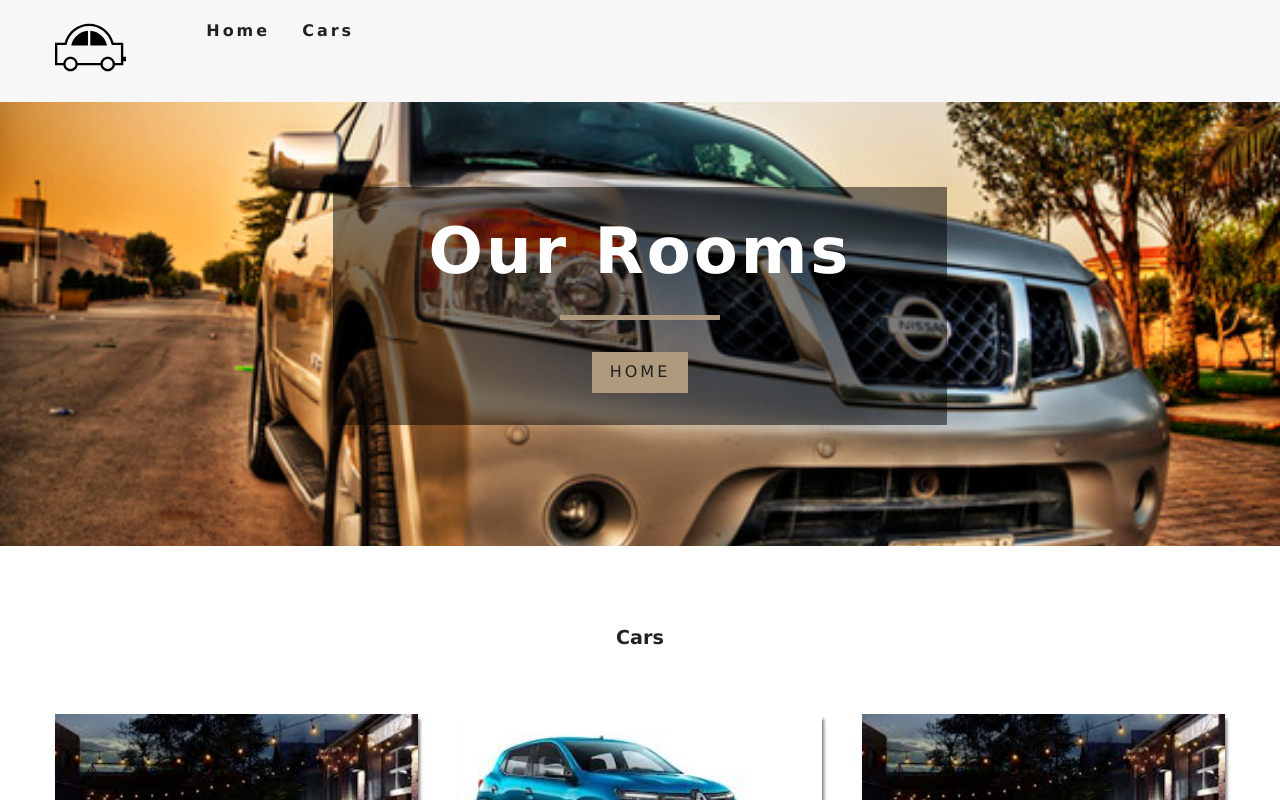
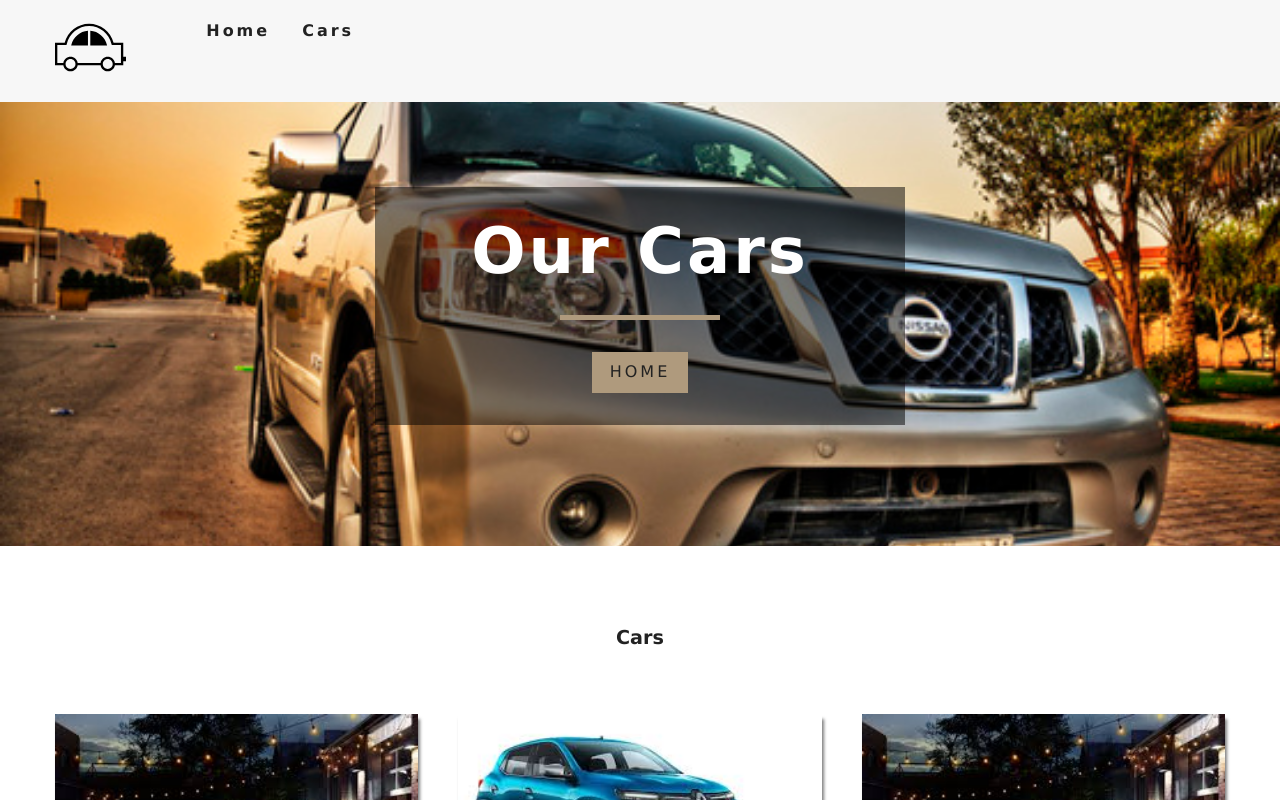
Before and after one commit to yeswanth29/Carrs, a React (Create React App) app: page /Cars in a window 1280 px wide. Shown: the top 800 px of the page. Built offline with nearby package versions, Linux system fonts and the light colour scheme.

Commit message:
Update Cars.js

```diff
--- a/src/pages/Cars.js
+++ b/src/pages/Cars.js
@@ -8,7 +8,7 @@ function Rooms() {
   return (
     <div>
       <Hero hero="roomsHero">
-        <Banner title="Our Rooms">
+        <Banner title="Our Cars">
           <Link to="/" className="btn-primary">
             Home
           </Link>
```
